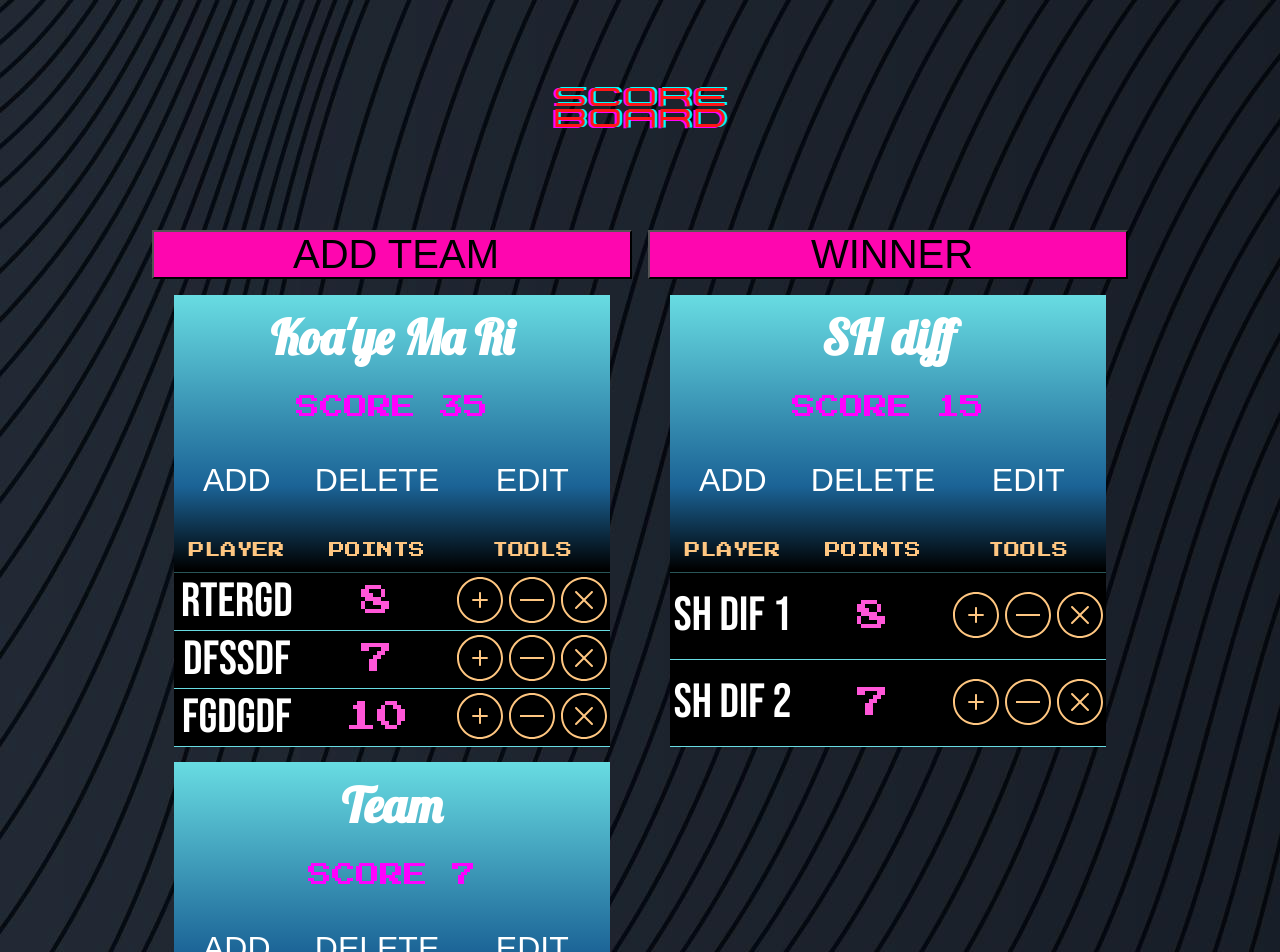
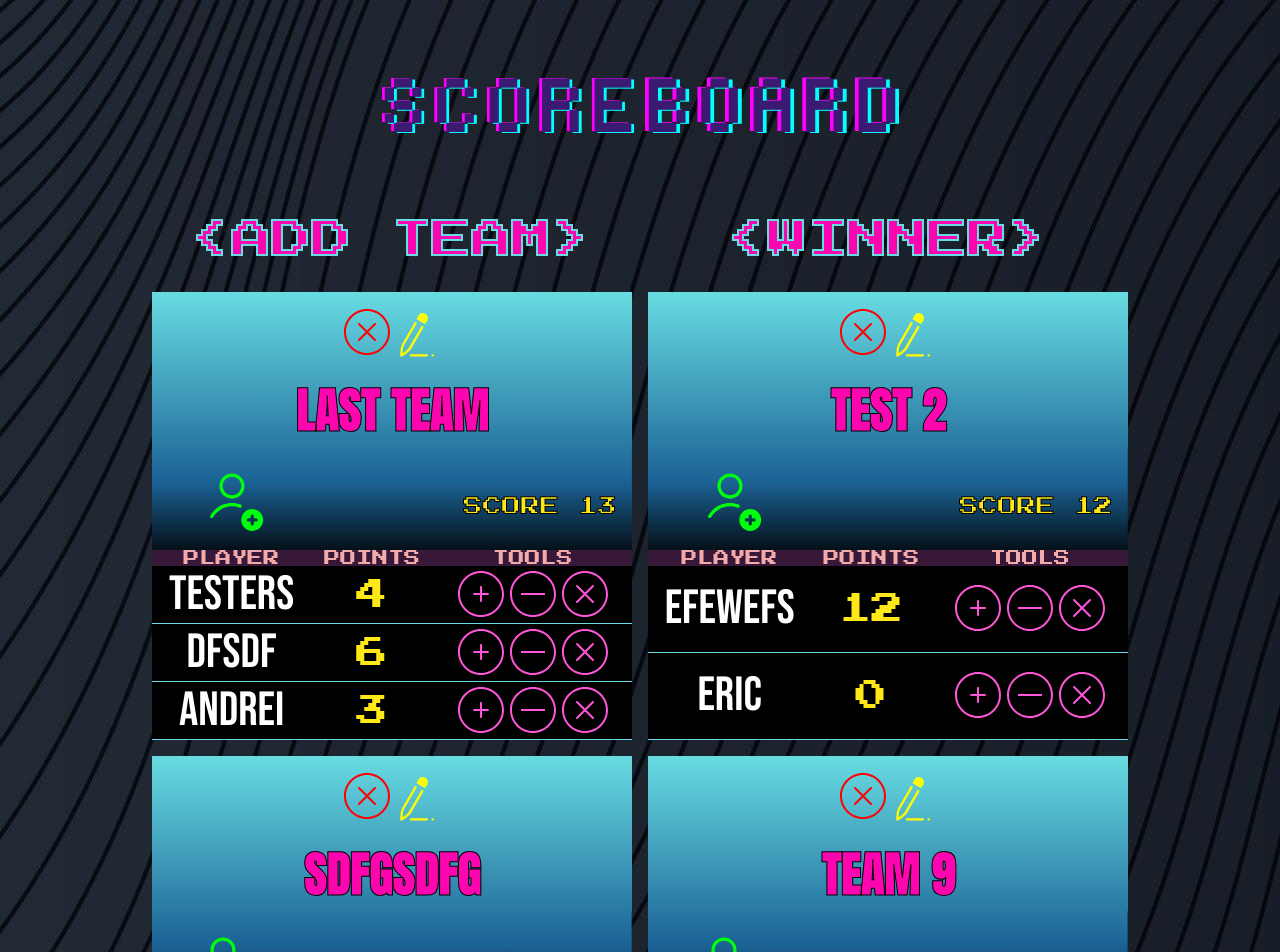
Before and after one commit to MCatalin420/pcrud, a Vue app: page / in a window 1280 px wide. Shown: the top 952 px of the page. Built offline with nearby package versions, Linux system fonts and the light colour scheme; data requests are answered from the project's data file; a web font is replaced by a local one.

Commit message:
extended styles & html

```diff
--- a/db.json
+++ b/db.json
@@ -1,59 +1,84 @@
 {
   "boards": [
     {
-      "team_name": "Koa'ye Ma Ri",
-      "team_points": 35,
-      "id": 1
+      "team_name": "LAST TEAM",
+      "team_color": "green",
+      "team_points": 13,
+      "id": 5
     },
     {
-      "team_name": "SH diff",
+      "team_name": "test 2",
       "team_color": "green",
-      "team_points": 15,
-      "id": 2
+      "team_points": 12,
+      "id": 6
     },
     {
-      "team_name": "Team ",
+      "team_name": "sdfgsdfg",
       "team_color": "green",
-      "team_points": 7,
-      "id": 3
+      "team_points": 4,
+      "id": 8
+    },
+    {
+      "team_name": "team 9",
+      "team_color": "green",
+      "team_points": 10,
+      "id": 9
     }
   ],
   "team_members": [
     {
-      "teamid": 1,
-      "name": "rtergd",
-      "points": 8,
-      "id": 10
+      "teamid": 5,
+      "name": "testers",
+      "points": 4,
+      "id": 22
     },
     {
-      "teamid": 1,
-      "name": "dfssdf",
-      "points": 7,
-      "id": 12
+      "teamid": 5,
+      "name": "dfsdf",
+      "points": 6,
+      "id": 23
     },
     {
-      "teamid": 1,
-      "name": "fgdgdf",
-      "points": 10,
-      "id": 13
+      "teamid": 6,
+      "name": "efewefs",
+      "points": 12,
+      "id": 24
     },
     {
-      "teamid": 2,
-      "name": "sh dif 1",
-      "points": 8,
-      "id": 14
+      "teamid": 5,
+      "name": "Andrei",
+      "points": 3,
+      "id": 29
     },
     {
-      "teamid": 2,
-      "name": "sh dif 2",
-      "points": 7,
-      "id": 15
+      "teamid": 9,
+      "name": "catalin",
+      "points": 6,
+      "id": 30
     },
     {
-      "teamid": 3,
-      "name": "lkros",
-      "points": 3,
-      "id": 17
+      "teamid": 9,
+      "name": "ADnrei",
+      "points": 4,
+      "id": 31
+    },
+    {
+      "teamid": 8,
+      "name": "Adnrei",
+      "points": 0,
+      "id": 32
+    },
+    {
+      "teamid": 8,
+      "name": "Aling",
+      "points": 4,
+      "id": 33
+    },
+    {
+      "teamid": 6,
+      "name": "eric",
+      "points": 0,
+      "id": 34
     }
   ]
 }
--- a/src/App.vue
+++ b/src/App.vue
@@ -1,13 +1,13 @@
 <template>
-  <img alt="Vue logo" src="./assets/logo.png" />
+  <img alt="scoreboard" class="logo" src="./assets/logo.png" />
   <div class="headerButtons">
 
 
   </div>
 
   <div class="BoardsContainer">
-    <button class="add" @click="addTeam()">ADD TEAM</button>
-    <button class="add" @click="choseWinner()">WINNER</button>
+    <button class="add" @click="addTeam()">{{ label[0] }}</button>
+    <button class="add" @click="choseWinner()">{{ label[1] }}</button>
     <Board ref="boardComponent" v-for="board in this.boards" :key="board.id" :board=board />
   </div>
 </template>
@@ -24,6 +24,7 @@ export default {
       boards: [],
       count: ref(0),
       counter: ref(0),
+      label: ["<ADD TEAM>","<WINNER>"],
 
 
 
@@ -69,6 +70,7 @@ export default {
       const max = Math.max.apply(Math, res.data.map(function (o) { return o.team_points; }))
       const winner = res.data.find(o => o.team_points === max);
 
+
       alert(`Echipa castigatoare este ${winner.team_name} cu ${winner.team_points} puncte`);
     }
   },
@@ -96,7 +98,7 @@ button {
 
 button:hover {
   background: transparent;
-  color: pink;
+  color: yellow;
   cursor: pointer;
 }
 
@@ -117,7 +119,8 @@ button:hover {
   margin: auto;
   margin-top: 0;
   padding: 5rem;
-  padding-top: 2%;
+  padding-top: 0;
+
   display: grid;
   grid-template-columns: 30rem 30rem;
   grid-column-gap: 1rem;
@@ -127,14 +130,22 @@ button:hover {
 
 .add {
   margin: 0 auto;
-  display: block;
   font-size: 2.5rem;
   width: -webkit-fill-available;
-  background-color: #fe06af;
+  color: #fe06af;
+  border:none;
+  background: none;
+  font-family: 'Press Start 2P', cursive;
+  padding: 1rem;
+  -webkit-text-stroke: 2px rgba(104, 220, 226, 1);
 }
 
 .winnerClass {
   border: 55px solid #fe06af;
+
+}
+
+.logo {
 
 }
 
--- a/src/components/Board.vue
+++ b/src/components/Board.vue
@@ -1,24 +1,65 @@
 <template>
-  <div class="container" >
+  <div class="container">
+
     <table>
       <thead>
         <tr>
-          <th class="team-title" colspan="3"><h1>{{ board.team_name }}</h1></th>
-        </tr>
-        <tr><td colspan="3" class="score">SCORE {{this.board.team_points}}</td></tr>
-        <tr>
-          <td><button class="op" @click="addPlayer()">ADD</button></td>
-          <td><button class="op" @click="deleteTeam()">DELETE</button></td>
-          <td><button class="op" @click="changeName()">EDIT</button></td>
+
+          <th class="team-title" colspan="3">
+            <div><button class="op" @click="deleteTeam()"><svg xmlns="http://www.w3.org/2000/svg"
+                  xmlns:xlink="http://www.w3.org/1999/xlink" viewBox="0,0,256,256" width="50px" height="50px"
+                  fill-rule="nonzero">
+                  <g fill="red" fill-rule="nonzero" stroke="none" stroke-width="1" stroke-linecap="butt"
+                    stroke-linejoin="miter" stroke-miterlimit="10" stroke-dasharray="" stroke-dashoffset="0"
+                    font-family="none" font-weight="none" font-size="none" text-anchor="none"
+                    style="mix-blend-mode: normal">
+                    <g transform="scale(5.12,5.12)">
+                      <path
+                        d="M25,2c-12.69047,0 -23,10.30953 -23,23c0,12.69047 10.30953,23 23,23c12.69047,0 23,-10.30953 23,-23c0,-12.69047 -10.30953,-23 -23,-23zM25,4c11.60953,0 21,9.39047 21,21c0,11.60953 -9.39047,21 -21,21c-11.60953,0 -21,-9.39047 -21,-21c0,-11.60953 9.39047,-21 21,-21zM32.99023,15.98633c-0.26377,0.00624 -0.51439,0.11645 -0.69727,0.30664l-7.29297,7.29297l-7.29297,-7.29297c-0.18827,-0.19353 -0.4468,-0.30272 -0.7168,-0.30274c-0.40692,0.00011 -0.77321,0.24676 -0.92633,0.62377c-0.15312,0.37701 -0.06255,0.80921 0.22907,1.09303l7.29297,7.29297l-7.29297,7.29297c-0.26124,0.25082 -0.36648,0.62327 -0.27512,0.97371c0.09136,0.35044 0.36503,0.62411 0.71547,0.71547c0.35044,0.09136 0.72289,-0.01388 0.97371,-0.27512l7.29297,-7.29297l7.29297,7.29297c0.25082,0.26124 0.62327,0.36648 0.97371,0.27512c0.35044,-0.09136 0.62411,-0.36503 0.71547,-0.71547c0.09136,-0.35044 -0.01388,-0.72289 -0.27512,-0.97371l-7.29297,-7.29297l7.29297,-7.29297c0.29724,-0.28583 0.38857,-0.7248 0.23,-1.10546c-0.15857,-0.38066 -0.53454,-0.62497 -0.94679,-0.61524z">
+                      </path>
+                    </g>
+                  </g>
+                </svg></button>
+
+                <button class="op" @click="changeName()"><svg xmlns="http://www.w3.org/2000/svg" x="0px" y="0px" width="50"
+                height="50" viewBox="0,0,256,256">
+                <g fill="yellow" fill-rule="nonzero" stroke="none" stroke-width="1" stroke-linecap="butt"
+                  stroke-linejoin="miter" stroke-miterlimit="10" stroke-dasharray="" stroke-dashoffset="0"
+                  font-family="none" font-weight="none" font-size="none" text-anchor="none"
+                  style="mix-blend-mode: normal">
+                  <g transform="scale(2,2)">
+                    <path
+                      d="M79.33594,15.66797c-1.27148,-0.0457 -2.56094,0.09414 -3.83594,0.43164c-3.4,0.9 -6.20039,3.09961 -7.90039,6.09961l-3.59961,6.5c-0.8,1.4 -0.30039,3.30156 1.09961,4.10156l17.30078,10c0.5,0.3 1,0.39844 1.5,0.39844c0.3,0 0.49883,0.00039 0.79883,-0.09961c0.8,-0.2 1.40078,-0.70039 1.80078,-1.40039l3.69922,-6.5c1.7,-3 2.20078,-6.49844 1.30078,-9.89844c-0.9,-3.4 -3.09961,-6.20039 -6.09961,-7.90039c-1.875,-1.0625 -3.94531,-1.65625 -6.06445,-1.73242zM60.09766,38.12695c-0.96875,0.07422 -1.89844,0.59766 -2.39844,1.47266l-30.19922,52.40039c-3.4,5.8 -5.29922,12.30039 -5.69922,18.90039l-0.80078,12.90039c-0.1,1.1 0.5,2.19883 1.5,2.79883c0.5,0.3 1,0.40039 1.5,0.40039c0.6,0 1.19922,-0.2 1.69922,-0.5l10.80078,-7.09961c5.5,-3.7 10.2,-8.60039 13.5,-14.40039l30.30078,-52.40039c0.8,-1.4 0.29844,-3.29961 -1.10156,-4.09961c-1.4,-0.8 -3.29961,-0.30039 -4.09961,1.09961l-30.29883,52.40039c-2.9,4.9 -6.90117,9.20039 -11.70117,12.40039l-5.79883,3.79883l0.39844,-6.89844c0.3,-5.7 2.00039,-11.30078 4.90039,-16.30078l30.30078,-52.40039c0.8,-1.4 0.30039,-3.29961 -1.09961,-4.09961c-0.525,-0.3 -1.12188,-0.41758 -1.70312,-0.37305zM49,121c-1.7,0 -3,1.3 -3,3c0,1.7 1.3,3 3,3h40c1.7,0 3,-1.3 3,-3c0,-1.7 -1.3,-3 -3,-3zM104,121c-1.65685,0 -3,1.34315 -3,3c0,1.65685 1.34315,3 3,3c1.65685,0 3,-1.34315 3,-3c0,-1.65685 -1.34315,-3 -3,-3z">
+                    </path>
+                  </g>
+                </g>
+              </svg></button>
+            </div>
+
+            <h1>{{ board.team_name }}</h1>
+
+
+          </th>
         </tr>
         <tr>
+          <td><button class="op" @click="addPlayer()"><svg xmlns="http://www.w3.org/2000/svg" x="0px" y="0px" width="70"
+                height="70" viewBox="0 0 128 128">
+                <path
+                  d="M79.9 77.8C74.8 76 69.5 75 64 75c0 0 0 0 0 0s0 0 0 0c-16.4 0-31.6 8.9-39.7 23.1-.8 1.4-.3 3.3 1.1 4.1.5.3 1 .4 1.5.4 1 0 2.1-.5 2.6-1.5C36.6 88.7 49.8 81 64 81c0 0 0 0 0 0s0 0 0 0c4.7 0 9.4.8 13.8 2.5.3.1.7.2 1 .2 1.2 0 2.4-.7 2.8-2C82.2 80.1 81.4 78.4 79.9 77.8zM64 67c12.7 0 23-10.3 23-23S76.7 21 64 21 41 31.3 41 44 51.3 67 64 67zM64 27c9.4 0 17 7.6 17 17s-7.6 17-17 17-17-7.6-17-17S54.6 27 64 27zM101 86c-11 0-20 9-20 20 0 11 9 20 20 20s20-9 20-20C121 95 112 86 101 86zM108 109h-4v4c0 1.7-1.3 3-3 3s-3-1.3-3-3v-4h-4c-1.7 0-3-1.3-3-3s1.3-3 3-3h4v-4c0-1.7 1.3-3 3-3s3 1.3 3 3v4h4c1.7 0 3 1.3 3 3S109.7 109 108 109z">
+                </path>
+              </svg></button></td>
+          <td colspan="2" class="score">
+            <p>SCORE {{ this.board.team_points }}</p>
+          </td>
+        </tr>
+        <tr class="labels">
           <td>PLAYER</td>
           <td>POINTS</td>
           <td>TOOLS</td>
         </tr>
       </thead>
       <tbody>
-        <Player v-for="(player,index) in this.players" :key="index" :player="player" :index="index"/>
+        <Player v-for="(player, index) in this.players" :key="index" :player="player" :index="index" />
 
         <tr></tr>
       </tbody>
@@ -57,27 +98,28 @@ export default {
     }
   },
   methods: {
+
     async deleteTeam() {
 
       //make a for loop that loops through this.players
       //and deletes all the players with the same teamid
-            for(let i = 0; i < this.players.length; i++){
-              if(this.players[i].teamid == this.board.id){
+      for (let i = 0; i < this.players.length; i++) {
+        if (this.players[i].teamid == this.board.id) {
           axios.delete(`http://localhost:3000/team_members/${this.players[i].id}`);
         }
       }
       axios.delete(`http://localhost:3000/boards/${this.board.id}`);
 
-            for(let i = 0; i < this.$parent.boards.length; i++){
-              if(this.$parent.boards[i].id == this.board.id){
-                this.$parent.boards.splice(i,1);
+      for (let i = 0; i < this.$parent.boards.length; i++) {
+        if (this.$parent.boards[i].id == this.board.id) {
+          this.$parent.boards.splice(i, 1);
           fixID = true;
 
         }
         if (this.fixID) {
-                this.$parent.boards[i].id = i-1;
+          this.$parent.boards[i].id = i - 1;
           axios.patch(`http://localhost:3000/boards/${this.$parent.boards[i].id}`, {
-                  id: i-1,
+            id: i - 1,
           });
 
         }
@@ -90,22 +132,25 @@ export default {
       Player,
     },
 
-       async addPlayer(){
+    async addPlayer() {
       const newPlayerName = prompt("Introduceti numele jucatorului");
-          const res =  await axios.post(`http://localhost:3000/team_members/`, {
+      const res = await axios.post(`http://localhost:3000/team_members/`, {
         teamid: this.board.id,
-            name:newPlayerName,
-            points:0,
+        name: newPlayerName,
+        points: 0,
       });
       this.players = [...this.players, res.data]; //window.location.reload();
     },
-      async changeName(){
+    async changeName() {
       const newName = prompt("Introduceti noul nume al echipei");
       axios.patch(`http://localhost:3000/boards/${this.board.id}`, {
         team_name: newName,
       });
       this.$parent.boards[this.$parent.boards.indexOf(this.board)].team_name = newName;
-        }
+    },
+    chooseWinner() {
+      this.isVisible.value = true;
+    },
 
   },
   components: { Player }
@@ -116,60 +161,109 @@ export default {
 <style scoped>
 @import url('https://fonts.cdnfonts.com/css/calculator');
 @import url('https://fonts.googleapis.com/css2?family=Lobster&family=Press+Start+2P&family=Sigmar&display=swap');
+@import url('https://fonts.googleapis.com/css2?family=Anton&display=swap');
 
-.team-title {
-  font-family: Lobster, cursive;
-  color: white;
-  font-size:1.5rem;
-
-
-
-}
-table {
-  border-collapse: collapse;
-  margin-top: 0;
+.labels {
+  font-family: 'Press Start 2P', cursive;
+  background: #381838;
 
 
 }
 
-th,td {
-  padding: 15px;
-  padding-top: 0.8rem;
+.team-title {
+  font-family: Lobster, cursive;
+  color: #fe06af;
+  font-size: 1.5rem;
+  font-family: 'Anton', sans-serif;
+  -webkit-text-stroke: 1px rgb(0, 0, 0);
+  text-transform: uppercase;
+
+
 }
+
+
+table {
+  border-collapse: collapse;
+  margin-top: 0;
+  width: 500px;
+
+
+}
+
 thead {
   font-family: 'Press Start 2P', cursive;
-  background: rgb(0,0,0);
-  background: linear-gradient(0deg, rgba(0,0,0,1) 1%, rgba(27,99,150,1) 31%, rgba(104,220,226,1) 100%);
-  color: rgb(254, 198, 129);
+  background: rgb(0, 0, 0);
+  background: linear-gradient(0deg, rgba(0, 0, 0, 1) 1%, rgba(27, 99, 150, 1) 31%, rgba(104, 220, 226, 1) 100%);
+
 
 }
-.container{
+
+.container {
 
   padding: 0px 0px 0px 0px;
   border-radius: 10px;
-  color: hsl(0, 0%, 0%);
+  color: hsl(0, 75%, 81%);
   display: flex;
   align-items: top;
   justify-content: center;
   font-size: 1rem;
 
+
 }
-.op{
- size: 1rem;
+
+.op {
+  size: 0.5rem;
   padding: 15px 0px;
   background-color: transparent;
   width: auto;
   border: none;
- color: white;
- font-size: 2rem;
+  color: #fe06af;
+  font-size: 0.8rem;
+
 }
-.op:hover{
-  color:#ff56d8;
+
+.op svg {
+  fill: #00ff0d;
+}
+
+.op svg:hover {
+  fill: #fe06af;
+}
+
+.op:hover {
+  color: #ffffff;
   text-decoration: underline;
 }
+
 .score {
-  color: fuchsia;
-  font-size: 1.5rem;
+  color: #ffe818;
+  font-size: 1.2rem;
+  -webkit-text-stroke: 1px rgb(0, 0, 0);
+  text-align: right;
+  padding-right: 15px;
+  animation-name: floating;
+  animation-duration: 3s;
+  animation-iteration-count: infinite;
+  animation-timing-function: ease-in-out;
+  margin-left: 30px;
+  margin-top: 5px;
+}
 
+@keyframes floating {
+  0% {
+    transform: translate(0, 0px);
   }
-</style>
+
+  50% {
+    transform: translate(0, 10px);
+  }
+
+  100% {
+    transform: translate(0, -0px);
+  }
+}
+
+.close {
+  text-align: right;
+  padding-right: 15px;
+}</style>
--- a/src/components/Player.vue
+++ b/src/components/Player.vue
@@ -73,7 +73,10 @@ button {
   display: inline-flex;
   font-size: 3em;
 }
-
+button svg g{
+  fill:#ff56d8;
+  transition: 0.5s;
+}
 .name {
   font-size: 3rem;
   font-family: 'Bebas Neue', cursive;
@@ -82,17 +85,22 @@ button {
 
 .score {
   font-size: 2em;
-  color: #ff56d8;
+  color: #ffe818;
   font-family: 'Press Start 2P', cursive;
+  /*floating */
 }
 tr {
   border-bottom: 1px solid rgba(104,220,226,1);
   padding-bottom: 1rem;
   background-color: black;
+  transition: 0.5s;
 }
 tr:hover{
-  background-color: lightslategray;
+  background-color: rgba(104,220,226,1);
+  -webkit-box-shadow: inset 4px 4px 15px 0px #000000, 5px 5px 15px 5px rgba(0,0,0,0);
+  box-shadow: inset 4px 4px 15px 0px #000000, 5px 5px 15px 5px rgba(0,0,0,0);
   cursor: pointer;
+
 }
 .buttons button{
   font-size: 3.2rem;
```
Also changed, not shown: src/assets/logo.png. Lines whose indentation alone changed are shown as unchanged.
